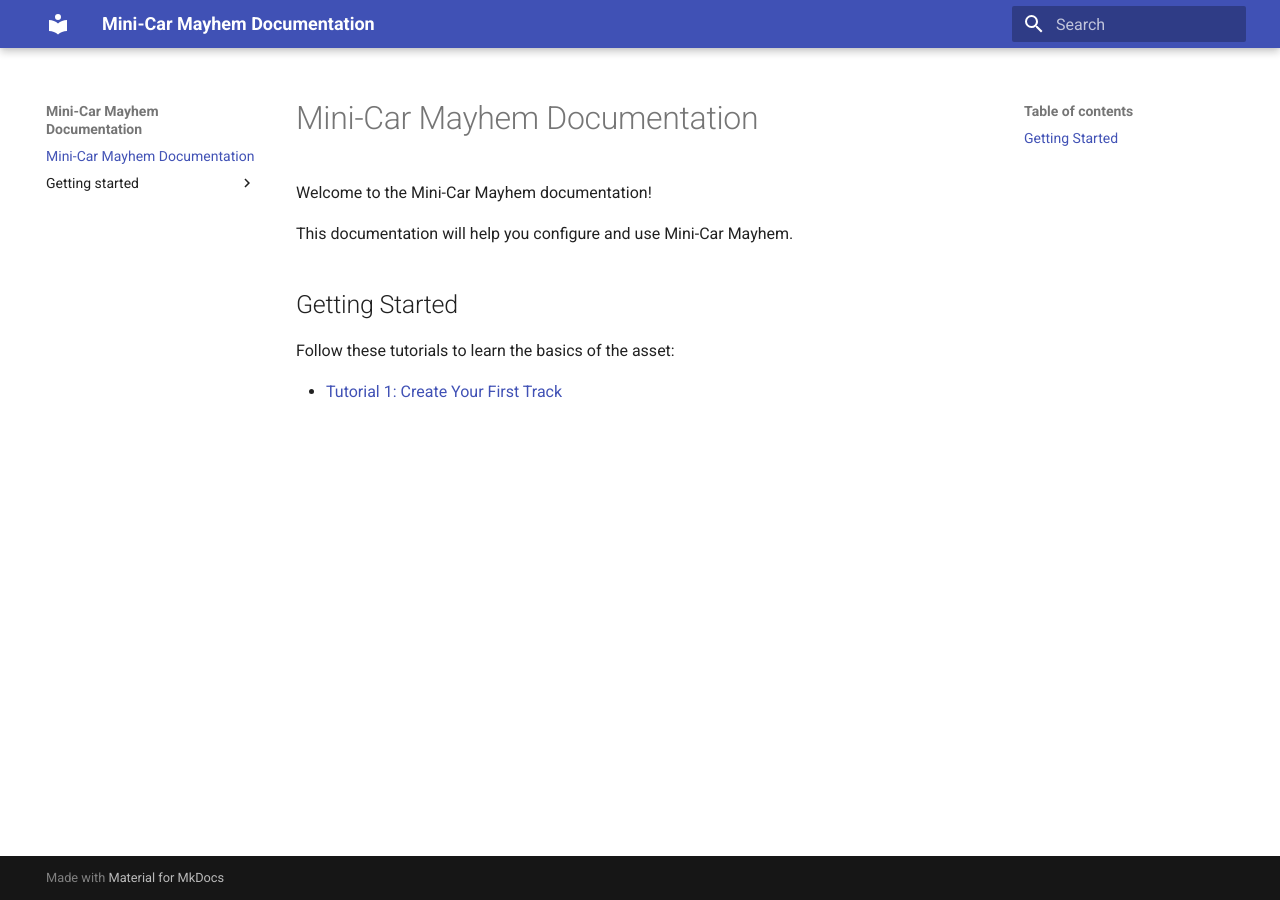
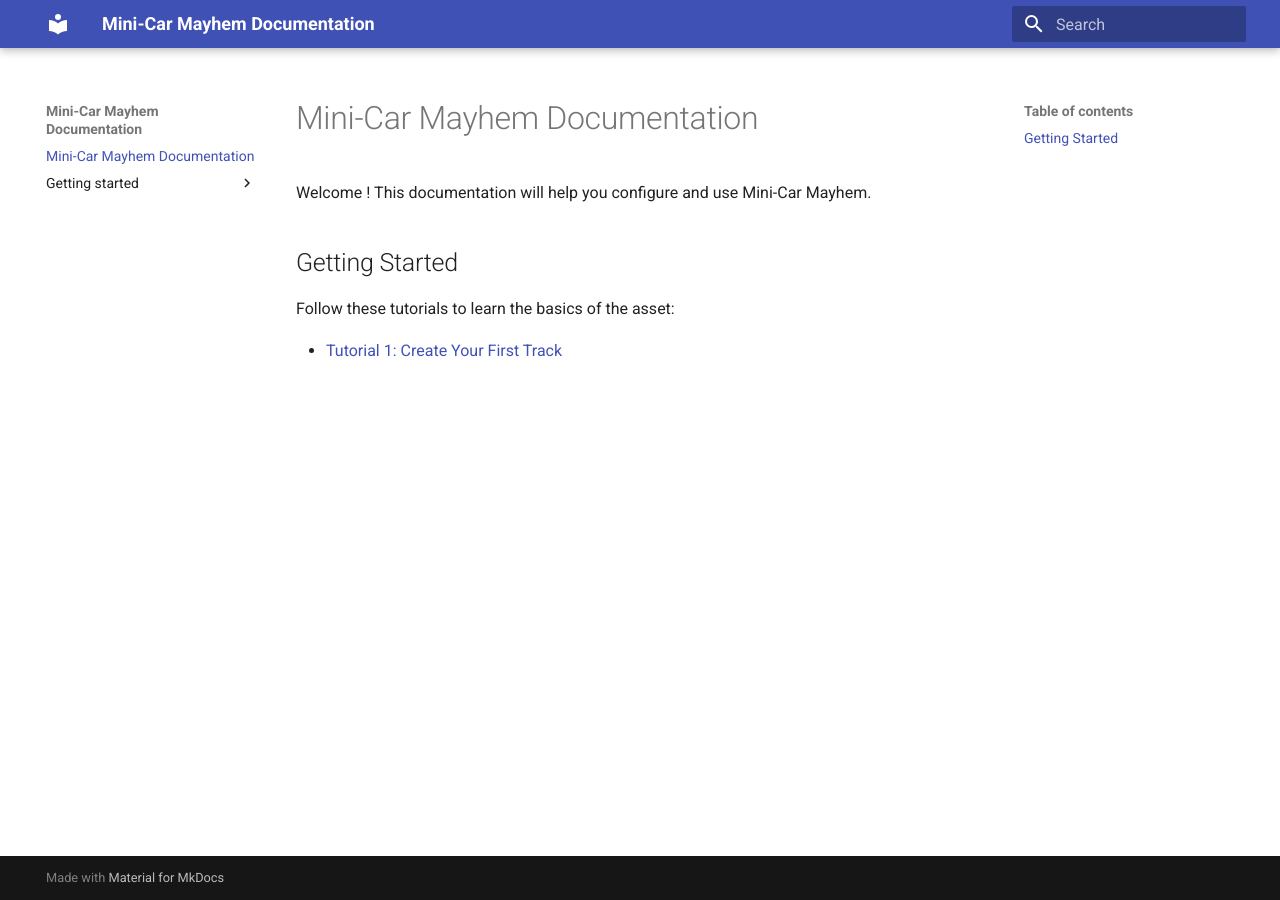
Before and after one commit to targetsoundfx/minicar-mayhem-documentation, an MkDocs documentation site: the page built from docs/index.md, in a window 1280 px wide. Built offline with MkDocs 1.6.1 and Material for MkDocs 9.7.7, drawn with Linux system fonts in a browser that asks for light colours.

Commit message:
Revise welcome message in documentation
Updated welcome message for clarity and conciseness.

```diff
--- a/docs/index.md
+++ b/docs/index.md
@@ -1,8 +1,6 @@
 # Mini-Car Mayhem Documentation
 
-Welcome to the Mini-Car Mayhem documentation!
-
-This documentation will help you configure and use Mini-Car Mayhem.
+Welcome ! This documentation will help you configure and use Mini-Car Mayhem.
 
 ## Getting Started
 
```
